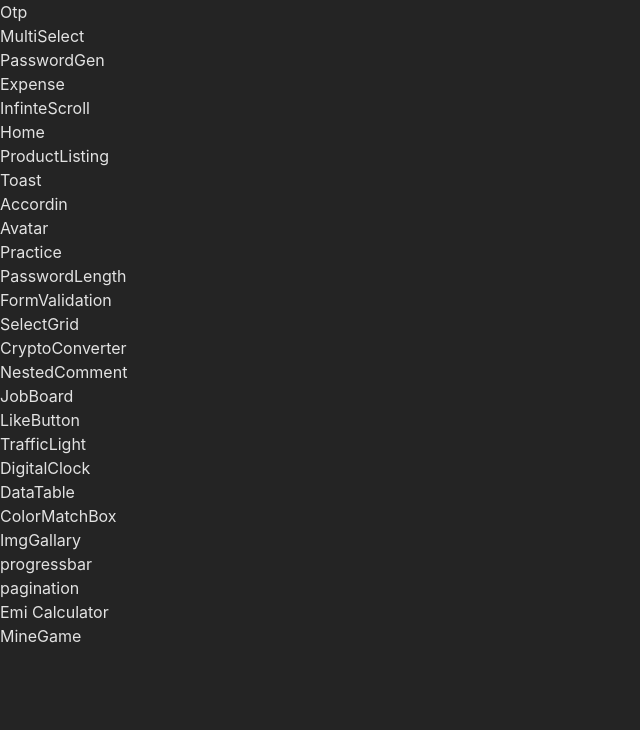
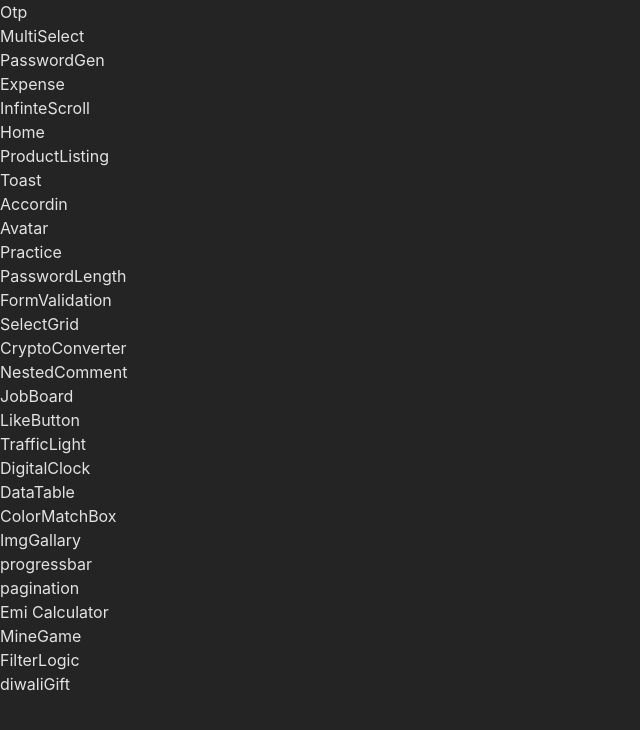
Before and after one commit to JAY456-dEV/reactProjects-interviewQuestion, a React (Vite) app: page / in a window 1280 px wide. Shown: the top 730 px of the page, without its empty margins (0-640 px from the left). Built offline with nearby package versions, Linux system fonts and the light colour scheme.

Commit message:
updated project

```diff
--- a/components/projectShow.jsx
+++ b/components/projectShow.jsx
@@ -33,6 +33,8 @@ import ProgressBar from './progressBar/progressbar';
 import Pagination from './pagination/pagination';
 import EmiCalculator from './EmiCalculator/emiCalculator';
 import MineGame from '../src/_components/mineGame/mineGame';
+import FilterLogic from '../src/_components/filterLogic/filterLogic';
+import DiwaliGift from '../src/_components/diwaligiftGen/diwaliGift';
 
 const componentsArray = [
     { id: 1, name: 'Otp', component: <Otp /> },
@@ -65,6 +67,8 @@ const componentsArray = [
     { id: 31, name: 'pagination', component: <Pagination /> },
     { id: 32, name: 'Emi Calculator', component: <EmiCalculator /> },
     { id: 33, name: 'MineGame', component: <MineGame /> },
+    { id: 34, name: 'FilterLogic', component: <FilterLogic /> },
+    { id: 35, name: 'diwaliGift', component: <DiwaliGift /> },
 ];
 
 function ProjectShow() {
--- a/src/App.jsx
+++ b/src/App.jsx
@@ -38,6 +38,8 @@ import PollWidget from '../components/PollWidget/pollWidget'
 import ImgGallary from '../components/ImgGallary/imgGallary'
 import EmiCalculator from '../components/EmiCalculator/emiCalculator'
 import MineGame from './_components/mineGame/mineGame'
+import FilterLogic from './_components/filterLogic/filterLogic'
+import DiwaliGift from './_components/diwaligiftGen/diwaliGift'
 
 const componentsArray = [
   { id: 1, name: 'Otp', component: <Otp /> },
@@ -70,6 +72,8 @@ const componentsArray = [
   { id: 31, name: 'pagination', component: <Pagination /> },
   { id: 32, name: 'Emi Calculator', component: <EmiCalculator /> },
   { id: 33, name: 'MineGame', component: <MineGame /> },
+  { id: 34, name: 'FilterLogic', component: <FilterLogic /> },
+  { id: 35, name: 'diwaliGift', component: <DiwaliGift /> },
 ];
 
 // Render the components or access them based on the array
```
